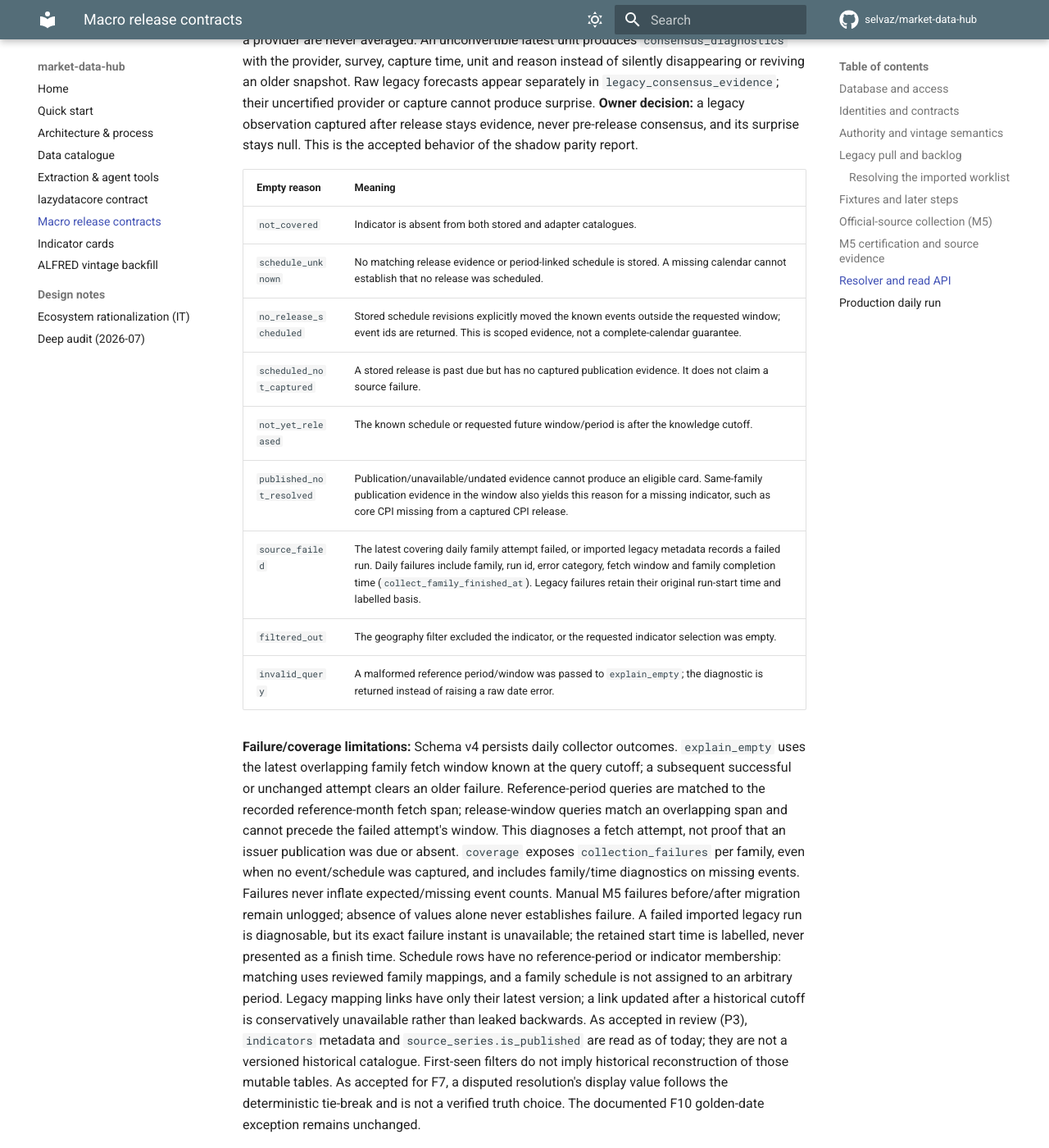
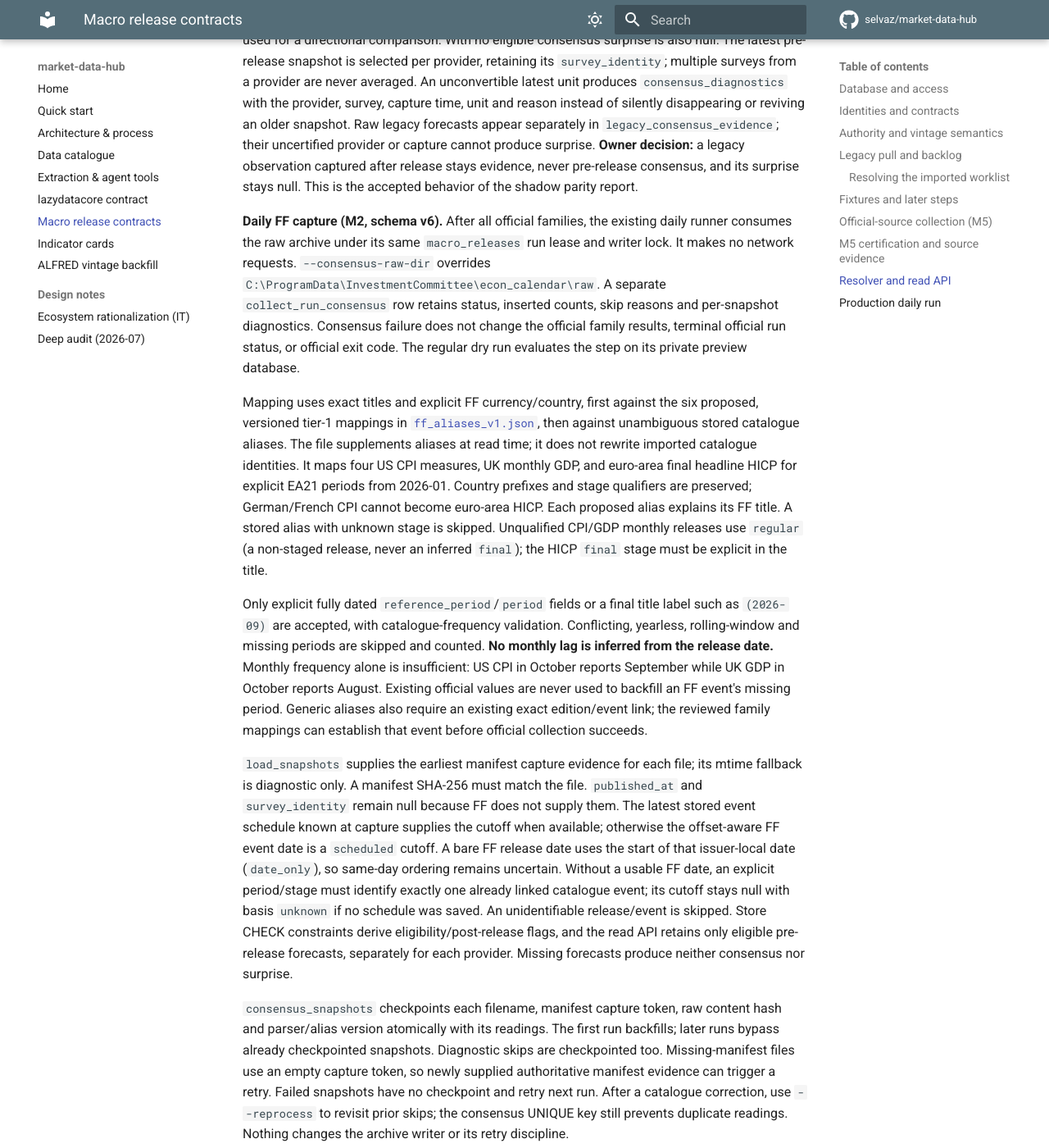
Before and after one commit to selvaz/market-data-hub, an MkDocs documentation site: the page built from docs/macro-releases.md, in a window 1280 px wide and 1400 px high, scrolled down 19052 px. Shown: the whole window at 82% size. Built offline with MkDocs 1.6.1 and Material for MkDocs 9.7.7, drawn with Linux system fonts in a browser that asks for light colours; comment, search, counter and statistics services are not loaded; some of the changed text lies outside the part shown.

Commit message:
feat(macro): ingest archived FF forecasts in the daily runner
Capture provider-specific forecasts from manifest-backed snapshots, with exact
catalogue/title mapping, explicit periods, schedule cutoffs and atomic snapshot
checkpoints. Keep consensus diagnostics and failures separate from official
collection outcomes, including interrupted-run recovery.

Document the production-copy evidence gaps and zero-row backfill without
reconstructing capture times or missing reference periods.

Co-Authored-By: Claude Opus 5.5 <noreply@anthropic.com>

````diff
--- a/docs/macro-releases.md
+++ b/docs/macro-releases.md
@@ -59,10 +59,12 @@ Schema v4 adds the append-only daily run lifecycle and per-family outcomes;
 it does not rewrite legacy readings, vintages, mapping links or worklists.
 Schema v5 adds shared raw documents, the review queue and `needs_review` run
 outcomes. Its migration preserves v4 run-log rows and all v3 evidence.
-The optional worklist resolver creates its audit tables idempotently inside its
-own transaction at **schema v5**. Ordinary `open_writer`/`migrate` calls do not
-create them. Reader floor 3 and ceiling 5, `user_version`, and the compatibility
-registry are unchanged; existing readers ignore the additional tables.
+Schema v6 adds consensus snapshot checkpoints and separate consensus run
+outcomes without rewriting existing evidence. The optional worklist resolver
+creates its audit tables idempotently inside its own transaction on schema v5
+or later. Ordinary `open_writer`/`migrate` calls do not create those audit tables.
+The current reader floor is 3 and ceiling is 6. The worklist feature itself
+does not change `user_version` or the compatibility registry.
 
 `ResolutionVersion`, `Claim`, and `ClaimEvidence` require a caller-supplied
 `idempotency_key`, unique within their table. A retry reuses its original row id;
@@ -275,8 +277,9 @@ Dry-run takes the daily runner's stable database/WAL snapshot and applies only
 in memory, creating no files beside the target. Apply and revert acquire the
 same `RunLease` and writer file lock as `run_daily`, refusing a live lease or held
 writer lock. Writes occur in one short transaction. Optional audit tables/views
-are created with `IF NOT EXISTS`; **SQLite stays at v5**, with no changes to
-reader/migration ceilings or the compatibility registry.
+are created with `IF NOT EXISTS`; the worklist feature adds no schema version
+of its own. Opening the writer first applies the current additive migrations
+(currently v6), preserving old v5 worklist audit data.
 
 Rules in `legacy-worklist-v3` (rules 1, 2 and 4–6 retain v2 behavior):
 
@@ -780,6 +783,75 @@ capture cannot produce surprise. **Owner decision:** a legacy observation
 captured after release stays evidence, never pre-release consensus, and its
 surprise stays null. This is the accepted behavior of the shadow parity report.
 
+**Daily FF capture (M2, schema v6).** After all official families, the existing
+daily runner consumes the raw archive under its same `macro_releases` run lease
+and writer lock. It makes no network requests. `--consensus-raw-dir` overrides
+`C:\ProgramData\InvestmentCommittee\econ_calendar\raw`. A separate
+`collect_run_consensus` row retains status, inserted counts, skip reasons and
+per-snapshot diagnostics. Consensus failure does not change the official family
+results, terminal official run status, or official exit code. The regular dry run
+evaluates the step on its private preview database.
+
+Mapping uses exact titles and explicit FF currency/country, first against the
+six proposed, versioned tier-1 mappings in
+[`ff_aliases_v1.json`](../market_data_hub/macro_releases/ff_aliases_v1.json), then
+against unambiguous stored catalogue aliases. The file supplements aliases at
+read time; it does not rewrite imported catalogue identities. It maps four US
+CPI measures, UK monthly GDP, and euro-area final headline HICP for explicit
+EA21 periods from 2026-01. Country prefixes and stage qualifiers are preserved;
+German/French CPI cannot become euro-area HICP. Each proposed alias explains its
+FF title. A stored alias with unknown stage is skipped. Unqualified CPI/GDP
+monthly releases use `regular` (a non-staged release, never an inferred `final`);
+the HICP `final` stage must be explicit in the title.
+
+Only explicit fully dated `reference_period`/`period` fields or a final title
+label such as `(2026-09)` are accepted, with catalogue-frequency validation.
+Conflicting, yearless, rolling-window and missing periods are skipped and
+counted. **No monthly lag is inferred from the release date.** Monthly frequency
+alone is insufficient: US CPI in October reports September while UK GDP in
+October reports August. Existing official values are never used to backfill an
+FF event's missing period. Generic aliases also require an existing exact
+edition/event link; the reviewed family mappings can establish that event before
+official collection succeeds.
+
+`load_snapshots` supplies the earliest manifest capture evidence for each file;
+its mtime fallback is diagnostic only. A manifest SHA-256 must match the file.
+`published_at` and `survey_identity` remain null because FF does not supply them.
+The latest stored event schedule known at capture supplies the cutoff when
+available; otherwise the offset-aware FF event date is a `scheduled` cutoff.
+A bare FF release date uses the start of that issuer-local date (`date_only`),
+so same-day ordering remains uncertain. Without a usable FF date, an explicit
+period/stage must identify exactly one already linked catalogue event; its
+cutoff stays null with basis `unknown` if no schedule was saved. An
+unidentifiable release/event is skipped. Store CHECK constraints derive eligibility/post-release flags, and the
+read API retains only eligible pre-release forecasts, separately for each
+provider. Missing forecasts produce neither consensus nor surprise.
+
+`consensus_snapshots` checkpoints each filename, manifest capture token, raw
+content hash and parser/alias version atomically with its readings. The first
+run backfills; later runs bypass already checkpointed snapshots. Diagnostic
+skips are checkpointed too. Missing-manifest files use an empty capture token,
+so newly supplied authoritative manifest evidence can trigger a retry. Failed
+snapshots have no checkpoint and retry next run. After a catalogue correction,
+use `--reprocess` to revisit prior skips; the consensus UNIQUE key still prevents
+duplicate readings. Nothing changes the archive writer or its retry discipline.
+
+```powershell
+# Explicit local copy; backfill without running any official/network collectors.
+python -m market_data_hub.macro_releases.consensus --db .tmp/macro_copy.sqlite
+# Normal daily-run option; --dry-run also previews consensus on a private copy.
+python -m market_data_hub.macro_releases.run_daily --db .tmp/macro_copy.sqlite --dry-run --consensus-raw-dir C:/ProgramData/InvestmentCommittee/econ_calendar/raw
+```
+
+The second command retains the existing official collectors' network behavior;
+the M2 copy validation instead replays stored official observations offline.
+See the [production-copy validation report](m2-consensus-ingest-report.md).
+As inspected on 20 October, nine older snapshot files have no manifest evidence
+and all mapped forecast events lack explicit reference periods. The compliant
+backfill therefore inserts **zero rows**; the three historical example cards
+cannot yet show eligible FF forecasts. This is a source-evidence gap, not a
+reason to reconstruct capture times or reference periods.
+
 | Empty reason | Meaning |
 | --- | --- |
 | `not_covered` | Indicator is absent from both stored and adapter catalogues. |
@@ -863,7 +935,7 @@ including weekends for recovery. This allows an hour after the usual US 08:30 ET
 releases and is after euro-area 11:00 CET/CEST and UK 07:00 local publications,
 including the weeks when Europe and the US change clocks on different dates.
 Use a named time zone/DST-aware local task trigger, rather than a fixed UTC time.
-The marketdata environment must contain the released package with schema v5;
+The marketdata environment must contain the released package with schema v6;
 this PR does not install it or move a runtime pin.
 
 | Exit | Meaning |
@@ -981,19 +1053,21 @@ grace period and cannot block future days. Reclamation is recorded in the run's
 Writer-lock acquisition waits in short five-second intervals so contention does
 not itself kill a live run. A process crash releases the OS file lock.
 
-Migrations v4/v5 run automatically under `open_writer`, in one transaction, on
+Migrations v4/v5/v6 run automatically under `open_writer`, in one transaction, on
 the first real run. Schema v3 evidence remains intact; a pre-existing v4 log is
 copied unchanged while extending its status enum. Readers never migrate and now
-declare a compatibility floor **3** and ceiling **5**. They accept the additive
-v4/v5 schema and read older v3 stores, treating absent logs/queues as unavailable.
-The v5 database also declares its reader compatibility range. Outside-range or
+declare a compatibility floor **3** and ceiling **6**. They accept the additive
+v4/v5/v6 schemas and read older v3 stores, treating absent logs/queues as unavailable.
+The v5/v6 databases also declare their reader compatibility range. Outside-range or
 non-additive versions fail explicitly; writers still reject newer schemas.
 
 **Deployment constraint:** an already-installed, unmodified v0.3.0 reader has a
 hard-coded `user_version == 3` check. This PR cannot retroactively change that
 binary. Deploy/backport the `open_reader` range check before migrating a database
-used by that binary. The v3 read contract itself is unchanged and supports v4/v5
-once that check is patched; no production deployment is performed here.
+used by that binary. Older v5 readers also need their ceiling updated before a
+shared store is migrated to v6. The v3 read contract itself is unchanged and
+supports v4/v5/v6 once that range check is patched; no production deployment is
+performed here.
 `collect_runs` contains immutable lifecycle records: one `running` record
 (`finished_at=NULL`) and one terminal `ok` / `no_change` / `needs_review` / `failed` record for a
 logical `run_id`, with identical start time, families, parameters, package version
--- a/pyproject.toml
+++ b/pyproject.toml
@@ -110,5 +110,5 @@ include = ["market_data_hub*"]
 [tool.setuptools.package-data]
 market_data_hub = ["config/*.yaml"]
 "market_data_hub.db" = ["*.sql"]
-"market_data_hub.macro_releases" = ["*.sql"]
+"market_data_hub.macro_releases" = ["*.sql", "ff_aliases_v*.json"]
 "market_data_hub.indicator_cards" = ["*.psv", "*.json"]
````
Also changed, not shown: CHANGELOG.md (+10 -0 lines), docs/m2-consensus-ingest-report.md (added, +166 -0 lines), 13 other files.
